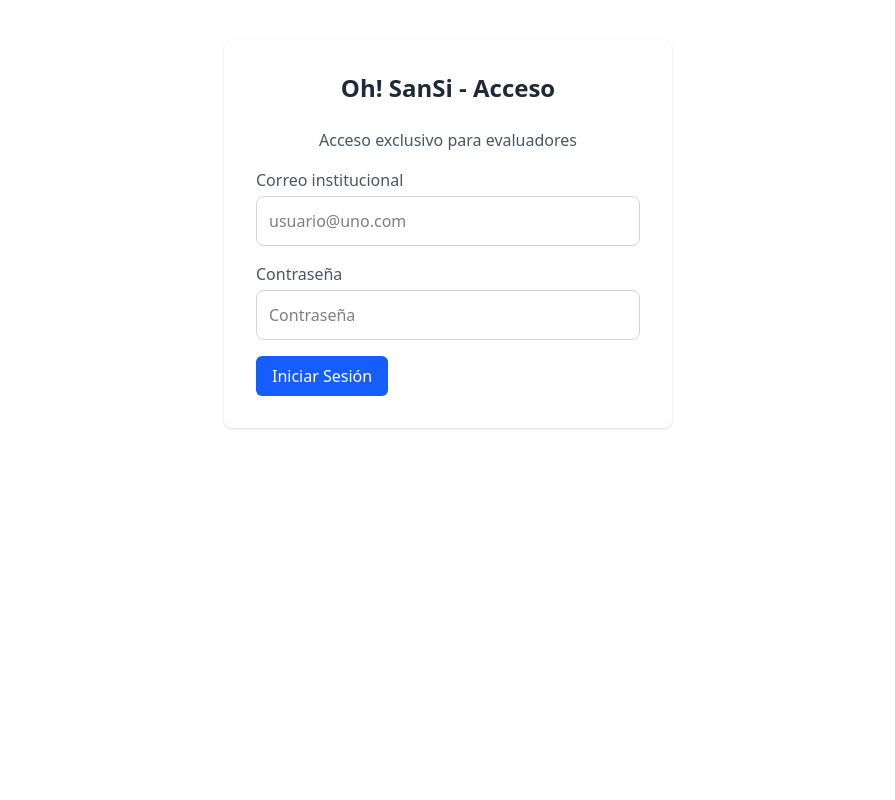
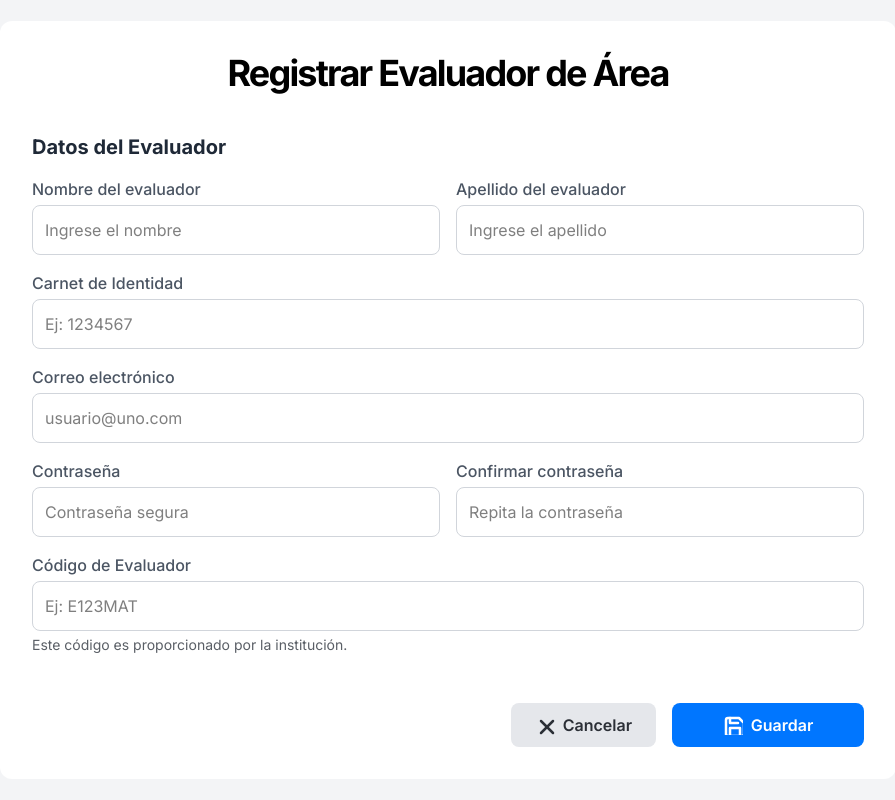
Before and after one commit to seedsagile/Project-OHSANSI-Frontend, a React (Vite) app: page /login in a window 1280 px wide. Shown: the top 800 px of the page, without its empty margins (192-1087 px from the left). Built offline with nearby package versions, Linux system fonts and the light colour scheme.

Commit message:
update navigate

```diff
--- a/src/main.tsx
+++ b/src/main.tsx
@@ -5,14 +5,16 @@ import { Toaster } from 'react-hot-toast';
 import { AppRoutes } from './features/evaluadores/login/routes/AppRoutes';
 import "./styles/index.css";
 import { AuthProvider } from './features/evaluadores/login/contexts/AuthContext';
+import { PaginaAsignarEvaluador } from './features/evaluadores/routes/PaginaAsignarEvaluador';
 
-// 1. Creamos una instancia del cliente de queries
+
 const queryClient = new QueryClient();
 
 ReactDOM.createRoot(document.getElementById('root')!).render(
   <React.StrictMode>
-    {/* 2. Envolvemos la aplicación con el QueryClientProvider */}
     <QueryClientProvider client={queryClient}>
+
+      <PaginaAsignarEvaluador />
       <AuthProvider>
         <AppRoutes />
         <Toaster position="top-right" />
```
